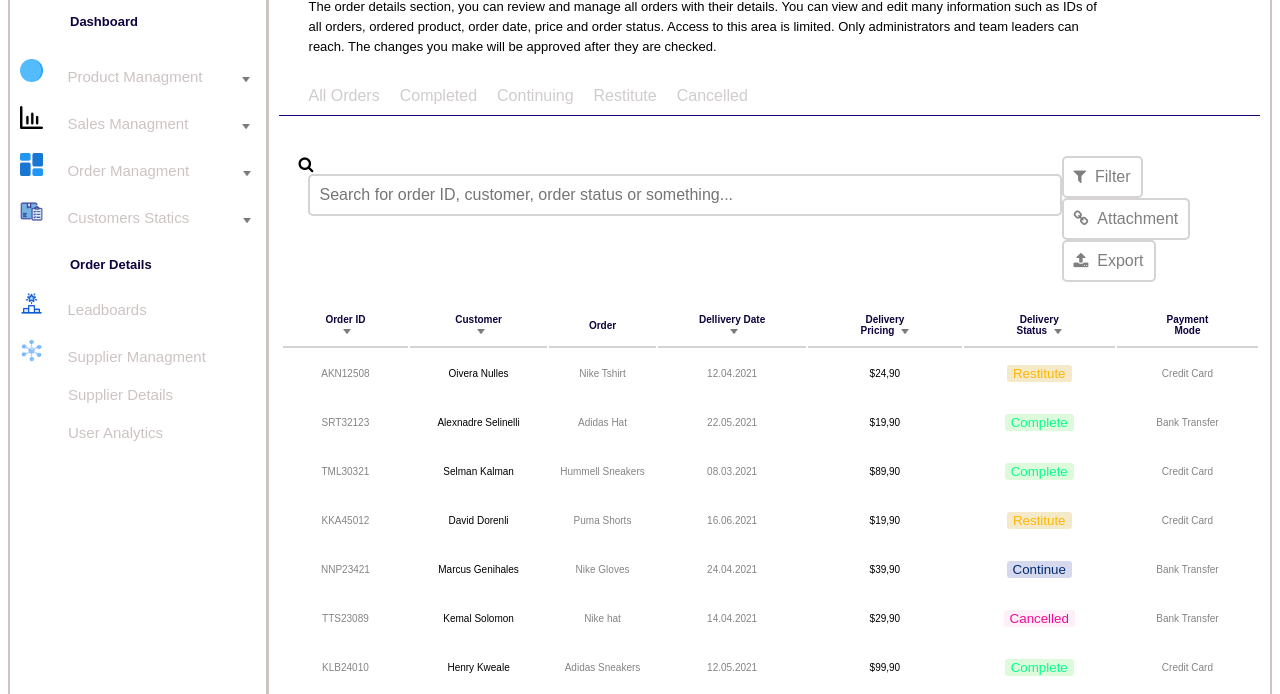
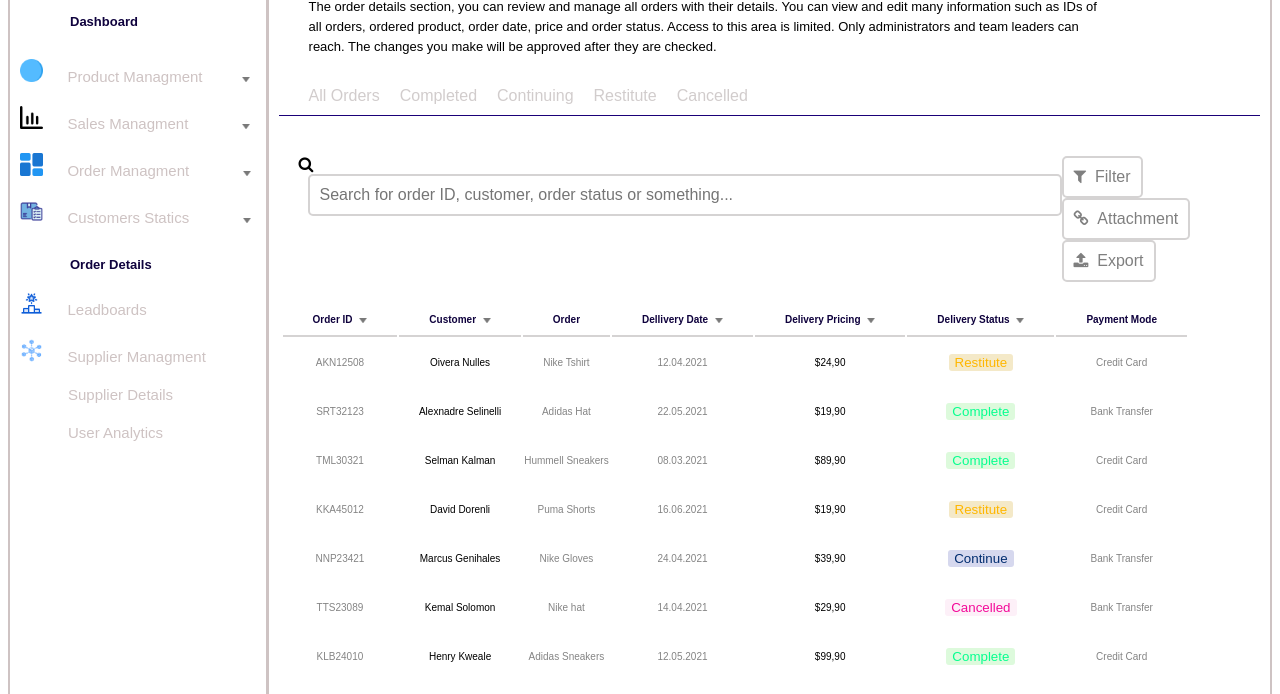
Before and after one commit to kk-1811/training-day-4-5, a plain HTML site: page index.html in a window 1280 px wide. Shown: the part 106-800 px from the top of the page. Drawn offline with Linux system fonts and the light colour scheme.

Commit message:
Update styles.css

```diff
--- a/styles.css
+++ b/styles.css
@@ -449,7 +449,7 @@ table{
 
 .table th{
   color: rgb(15, 2, 61);
-  padding: 0px 40px 10px 40px;
+  padding: 0px 30px 10px 30px;
   border-bottom: 2px solid rgb(213, 211, 211);
   text-align: center;
 }
```
